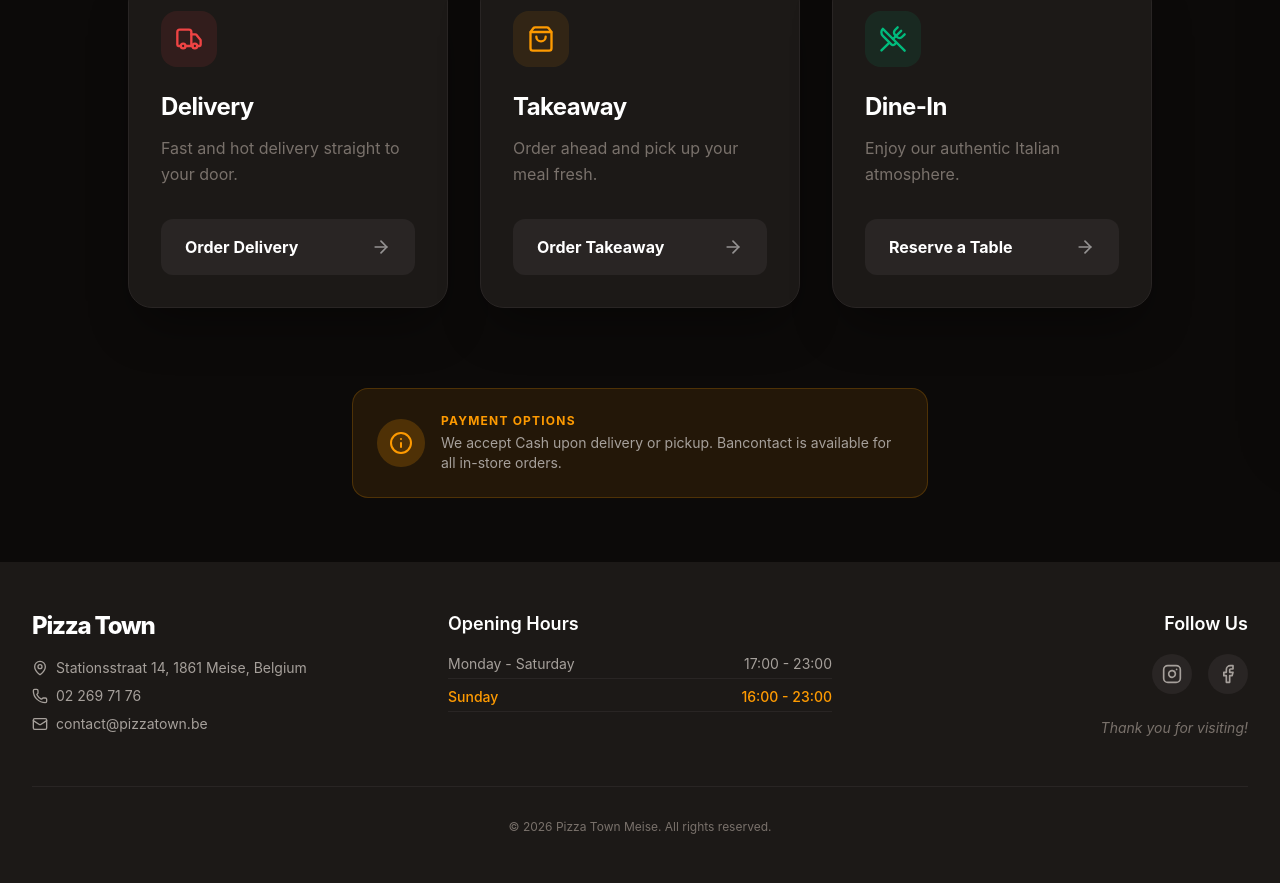
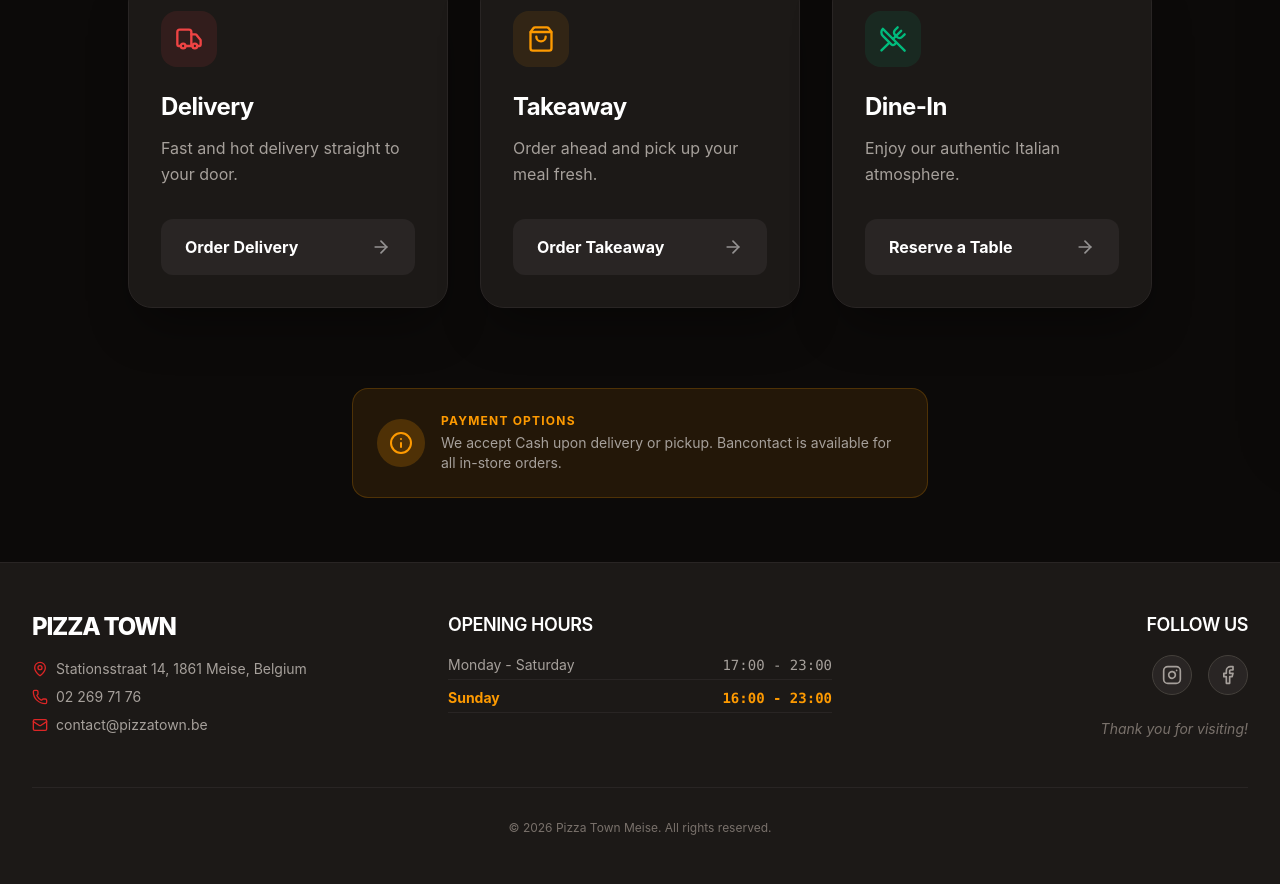
Before and after one commit to aouamimarouan/Pizza-Town, a React (Vite) app in the folder frontend/: page /services in a window 1280 px wide. Shown: the part 367-1251 px from the top of the page. Built offline with nearby package versions, Linux system fonts and the light colour scheme; no server answers.

Commit message:
add sizes2

```diff
--- a/frontend/src/components/layout/Footer.jsx
+++ b/frontend/src/components/layout/Footer.jsx
@@ -5,25 +5,25 @@
 const Footer = () => {
   const { t } = useTranslation();
   return (
-    <footer className="bg-stone-900 text-stone-300 py-12 px-4 sm:px-6 lg:px-8 mt-auto">
+    <footer className="bg-stone-100 dark:bg-stone-900 text-stone-600 dark:text-stone-300 py-12 px-4 sm:px-6 lg:px-8 mt-auto border-t border-stone-200 dark:border-stone-800 transition-colors">
       <div className="max-w-7xl mx-auto grid grid-cols-1 md:grid-cols-3 gap-8">
 
         {/* Brand & Address */}
         <div className="space-y-4">
-          <h3 className="font-heading font-extrabold text-2xl text-white tracking-tighter">
+          <h3 className="font-heading font-extrabold text-2xl text-stone-900 dark:text-white tracking-tighter uppercase">
             Pizza Town
           </h3>
           <div className="space-y-2 text-sm">
-            <p className="flex items-center text-stone-400">
-              <MapPin className="h-4 w-4 mr-2" />
+            <p className="flex items-center text-stone-500 dark:text-stone-400">
+              <MapPin className="h-4 w-4 mr-2 text-red-600" />
               Stationsstraat 14, 1861 Meise, Belgium
             </p>
-            <p className="flex items-center text-stone-400">
-              <Phone className="h-4 w-4 mr-2" />
+            <p className="flex items-center text-stone-500 dark:text-stone-400">
+              <Phone className="h-4 w-4 mr-2 text-red-600" />
               02 269 71 76
             </p>
-            <p className="flex items-center text-stone-400">
-              <Mail className="h-4 w-4 mr-2" />
+            <p className="flex items-center text-stone-500 dark:text-stone-400">
+              <Mail className="h-4 w-4 mr-2 text-red-600" />
               contact@pizzatown.be
             </p>
           </div>
@@ -31,38 +31,38 @@
 
         {/* Hours */}
         <div className="space-y-4">
-          <h4 className="font-heading font-semibold text-lg text-white">{t('footer.openingHours')}</h4>
-          <ul className="space-y-2 text-sm text-stone-400">
-            <li className="flex justify-between border-b border-stone-800 pb-1">
+          <h4 className="font-heading font-semibold text-lg text-stone-900 dark:text-white uppercase tracking-tight">{t('footer.openingHours')}</h4>
+          <ul className="space-y-2 text-sm text-stone-500 dark:text-stone-400">
+            <li className="flex justify-between border-b border-stone-200 dark:border-stone-800 pb-1">
               <span>{t('footer.monSat')}</span>
-              <span>17:00 - 23:00</span>
+              <span className="font-mono">17:00 - 23:00</span>
             </li>
-            <li className="flex justify-between border-b border-stone-800 pb-1 text-amber-500 font-medium">
+            <li className="flex justify-between border-b border-stone-200 dark:border-stone-800 pb-1 text-red-600 dark:text-amber-500 font-bold">
               <span>{t('footer.sun')}</span>
-              <span>16:00 - 23:00</span>
+              <span className="font-mono">16:00 - 23:00</span>
             </li>
           </ul>
         </div>
 
         {/* Social & Message */}
         <div className="space-y-4 md:text-right">
-          <h4 className="font-heading font-semibold text-lg text-white">{t('footer.followUs')}</h4>
+          <h4 className="font-heading font-semibold text-lg text-stone-900 dark:text-white uppercase tracking-tight">{t('footer.followUs')}</h4>
           <div className="flex space-x-4 md:justify-end">
-             <a href="#" className="h-10 w-10 flex items-center justify-center rounded-full bg-stone-800 text-stone-400 hover:bg-red-600 hover:text-white transition-all duration-300">
+             <a href="#" className="h-10 w-10 flex items-center justify-center rounded-full bg-white dark:bg-stone-800 text-stone-400 dark:text-stone-400 hover:bg-red-600 hover:text-white border border-stone-200 dark:border-stone-700 transition-all duration-300">
               <Instagram className="h-5 w-5" />
             </a>
-            <a href="#" className="h-10 w-10 flex items-center justify-center rounded-full bg-stone-800 text-stone-400 hover:bg-red-600 hover:text-white transition-all duration-300">
+            <a href="#" className="h-10 w-10 flex items-center justify-center rounded-full bg-white dark:bg-stone-800 text-stone-400 dark:text-stone-400 hover:bg-red-600 hover:text-white border border-stone-200 dark:border-stone-700 transition-all duration-300">
               <Facebook className="h-5 w-5" />
             </a>
           </div>
-          <p className="mt-6 text-sm italic text-stone-500">
+          <p className="mt-6 text-sm italic text-stone-400 dark:text-stone-500">
             {t('footer.thankYou')}
           </p>
         </div>
 
       </div>
 
-      <div className="max-w-7xl mx-auto mt-12 pt-8 border-t border-stone-800 text-center text-xs text-stone-500">
+      <div className="max-w-7xl mx-auto mt-12 pt-8 border-t border-stone-200 dark:border-stone-800 text-center text-xs text-stone-400 dark:text-stone-500">
         <p>&copy; {new Date().getFullYear()} Pizza Town Meise. {t('footer.rights')}</p>
       </div>
     </footer>
--- a/frontend/src/components/views/AdminDashboard.jsx
+++ b/frontend/src/components/views/AdminDashboard.jsx
@@ -228,20 +228,20 @@
   ];
 
   return (
-    <div className="flex flex-col min-h-screen bg-[#0a0a0a] transition-colors font-sans text-stone-300 pb-20">
+    <div className="flex flex-col min-h-screen bg-stone-50 dark:bg-[#0a0a0a] transition-colors font-sans text-stone-600 dark:text-stone-300 pb-20">
 
       {/* COMMAND CENTER HEADER */}
-      <header className="border-b border-stone-800 bg-[#0a0a0a] pt-12 pb-6 px-8 sticky top-0 z-10">
+      <header className="border-b border-stone-200 dark:border-stone-800 bg-white dark:bg-[#0a0a0a] pt-12 pb-6 px-8 sticky top-0 z-10 transition-colors">
         <div className="max-w-7xl mx-auto flex flex-col md:flex-row md:items-end justify-between gap-6">
           <div>
-            <h1 className="text-4xl font-black text-white tracking-tighter uppercase font-heading flex items-center gap-3">
+            <h1 className="text-4xl font-black text-stone-900 dark:text-white tracking-tighter uppercase font-heading flex items-center gap-3">
               <Activity className="w-8 h-8 text-emerald-500" />
               {t('admin.headerTitle')}
             </h1>
-            <p>{t('admin.headerSubtitle')}</p>
+            <p className="text-stone-500 dark:text-stone-400">{t('admin.headerSubtitle')}</p>
           </div>
 
-          <div className="flex bg-[#151515] p-1 rounded-xl border border-stone-800 overflow-x-auto hide-scrollbar">
+          <div className="flex bg-white dark:bg-[#151515] p-1 rounded-xl border border-stone-200 dark:border-stone-800 overflow-x-auto hide-scrollbar shadow-sm">
             {tabs.map((tab) => {
               const Icon = tab.icon;
               return (
@@ -314,12 +314,12 @@
         </div>
 
         {/* DATA TABLE WRAPPER */}
-        <div className="bg-[#151515] border border-stone-800 rounded-2xl overflow-hidden flex flex-col shadow-2xl">
+        <div className="bg-white dark:bg-[#151515] border border-stone-200 dark:border-stone-800 rounded-2xl overflow-hidden flex flex-col shadow-xl transition-colors">
 
-          <div className="p-6 border-b border-stone-800 flex flex-col sm:flex-row justify-between items-center gap-4 bg-[#111]">
-            <h2 className="text-lg font-bold text-white flex items-center gap-2">
+          <div className="p-6 border-b border-stone-100 dark:border-stone-800 flex flex-col sm:flex-row justify-between items-center gap-4 bg-stone-50/50 dark:bg-[#111]">
+            <h2 className="text-lg font-bold text-stone-900 dark:text-white flex items-center gap-2">
               <span className="w-1 h-5 bg-emerald-500 rounded-full"></span>
-              {t('admin.manageConsole')} <span className="text-stone-500 font-normal capitalize">/ {tabs.find(t => t.id === activeAdminTab)?.label}</span>
+              {t('admin.manageConsole')} <span className="text-stone-500 dark:text-stone-500 font-normal capitalize">/ {tabs.find(t => t.id === activeAdminTab)?.label}</span>
             </h2>
 
             <div className="flex items-center gap-4 w-full sm:w-auto">
@@ -350,7 +350,7 @@
             <div className="overflow-x-auto">
               <table className="w-full text-left border-collapse text-sm">
                 <thead>
-                  <tr className="bg-[#0a0a0a] text-stone-500 border-b border-stone-800 font-mono text-xs uppercase tracking-wider">
+                  <tr className="bg-stone-50 dark:bg-[#0a0a0a] text-stone-500 border-b border-stone-200 dark:border-stone-800 font-mono text-xs uppercase tracking-wider">
                     <th className="p-4 font-semibold">{t('admin.colOrderId')}</th>
                     <th className="p-4 font-semibold">{t('admin.colCustomer')}</th>
                     <th className="p-4 font-semibold">{t('admin.colStatus')}</th>
--- a/frontend/src/components/views/ServicesView.jsx
+++ b/frontend/src/components/views/ServicesView.jsx
@@ -41,14 +41,14 @@
   ];
 
   return (
-    <div className="max-w-7xl mx-auto px-4 sm:px-6 lg:px-8 py-16 transition-colors font-sans text-stone-300">
+    <div className="max-w-7xl mx-auto px-4 sm:px-6 lg:px-8 py-16 transition-colors font-sans">
 
       {/* Header Section */}
       <div className="text-center mb-20">
-        <h1 className="text-5xl font-black text-white tracking-tighter uppercase mb-4 font-heading">
+        <h1 className="text-5xl font-black text-stone-900 dark:text-white tracking-tighter uppercase mb-4 font-heading">
           {t('services.title')} <span className="text-red-600">{t('services.titleAccent')}</span>
         </h1>
-        <p className="text-stone-400 text-lg max-w-2xl mx-auto">
+        <p className="text-stone-500 dark:text-stone-400 text-lg max-w-2xl mx-auto">
           {t('services.description')}
         </p>
       </div>
@@ -60,14 +60,14 @@
           return (
             <div
               key={service.id}
-              className="group bg-stone-900 border border-stone-800 rounded-3xl p-8 hover:border-red-600/50 transition-all duration-300 hover:-translate-y-2 flex flex-col h-full shadow-2xl shadow-black/40"
+              className="group bg-white dark:bg-stone-900 border border-stone-100 dark:border-stone-800 rounded-3xl p-8 hover:border-red-600/50 transition-all duration-300 hover:-translate-y-2 flex flex-col h-full shadow-lg dark:shadow-2xl dark:shadow-black/40"
             >
               <div className={`w-14 h-14 rounded-2xl ${service.bgColor} ${service.color} flex items-center justify-center mb-6 group-hover:scale-110 transition-transform`}>
                 <Icon className="w-7 h-7" />
               </div>
 
-              <h3 className="text-2xl font-bold text-white mb-3 tracking-tight">{service.title}</h3>
-              <p className="text-stone-500 mb-8 flex-grow leading-relaxed">
+              <h3 className="text-2xl font-bold text-stone-900 dark:text-white mb-3 tracking-tight">{service.title}</h3>
+              <p className="text-stone-500 dark:text-stone-400 mb-8 flex-grow leading-relaxed">
                 {service.description}
               </p>
 
@@ -79,7 +79,7 @@
                     navigate(service.link);
                   }
                 }}
-                className="w-full inline-flex items-center justify-between px-6 py-4 rounded-xl bg-stone-800 hover:bg-red-600 text-white font-bold transition-all group-hover:shadow-lg group-hover:shadow-red-900/20"
+                className="w-full inline-flex items-center justify-between px-6 py-4 rounded-xl bg-stone-100 dark:bg-stone-800 hover:bg-red-600 dark:hover:bg-red-600 text-stone-900 dark:text-white font-bold transition-all group-hover:shadow-lg group-hover:shadow-red-900/20"
               >
                 <span>{service.actionText}</span>
                 <ArrowRight className="w-5 h-5 opacity-50 group-hover:opacity-100 transition-all group-hover:translate-x-1" />
@@ -96,8 +96,8 @@
             <Info className="w-6 h-6" />
           </div>
           <div>
-            <h4 className="font-bold text-amber-500 uppercase tracking-widest text-xs mb-1">{t('services.paymentOptions')}</h4>
-            <p className="text-stone-400 text-sm">
+            <h4 className="font-bold text-amber-600 dark:text-amber-500 uppercase tracking-widest text-xs mb-1">{t('services.paymentOptions')}</h4>
+            <p className="text-stone-500 dark:text-stone-400 text-sm">
               {t('services.paymentDesc')}
             </p>
           </div>
```
Also changed, not shown: frontend/src/components/layout/Navbar.jsx (+9 -9 lines), frontend/src/components/ui/MenuCard.jsx (+8 -8 lines).
